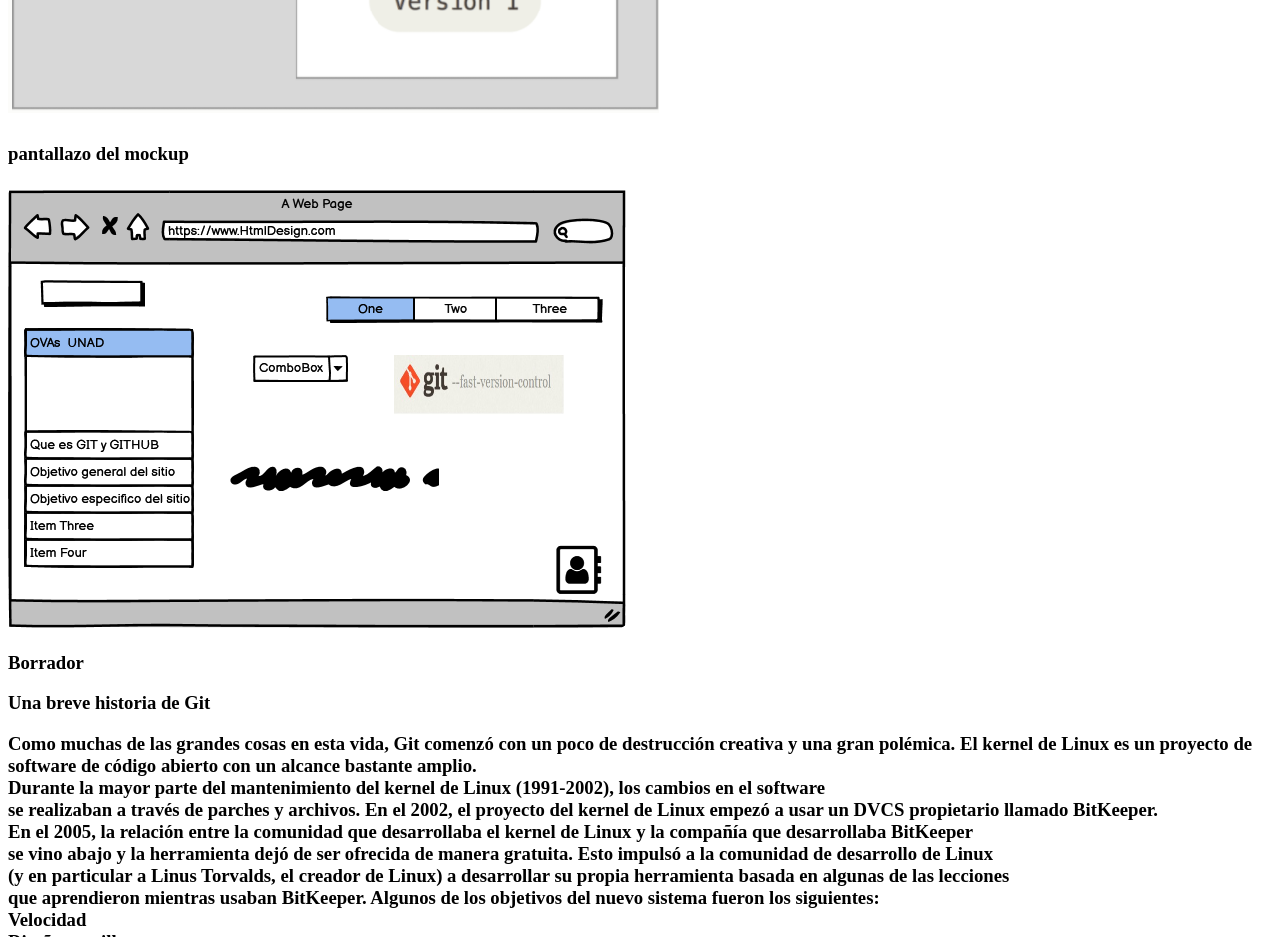
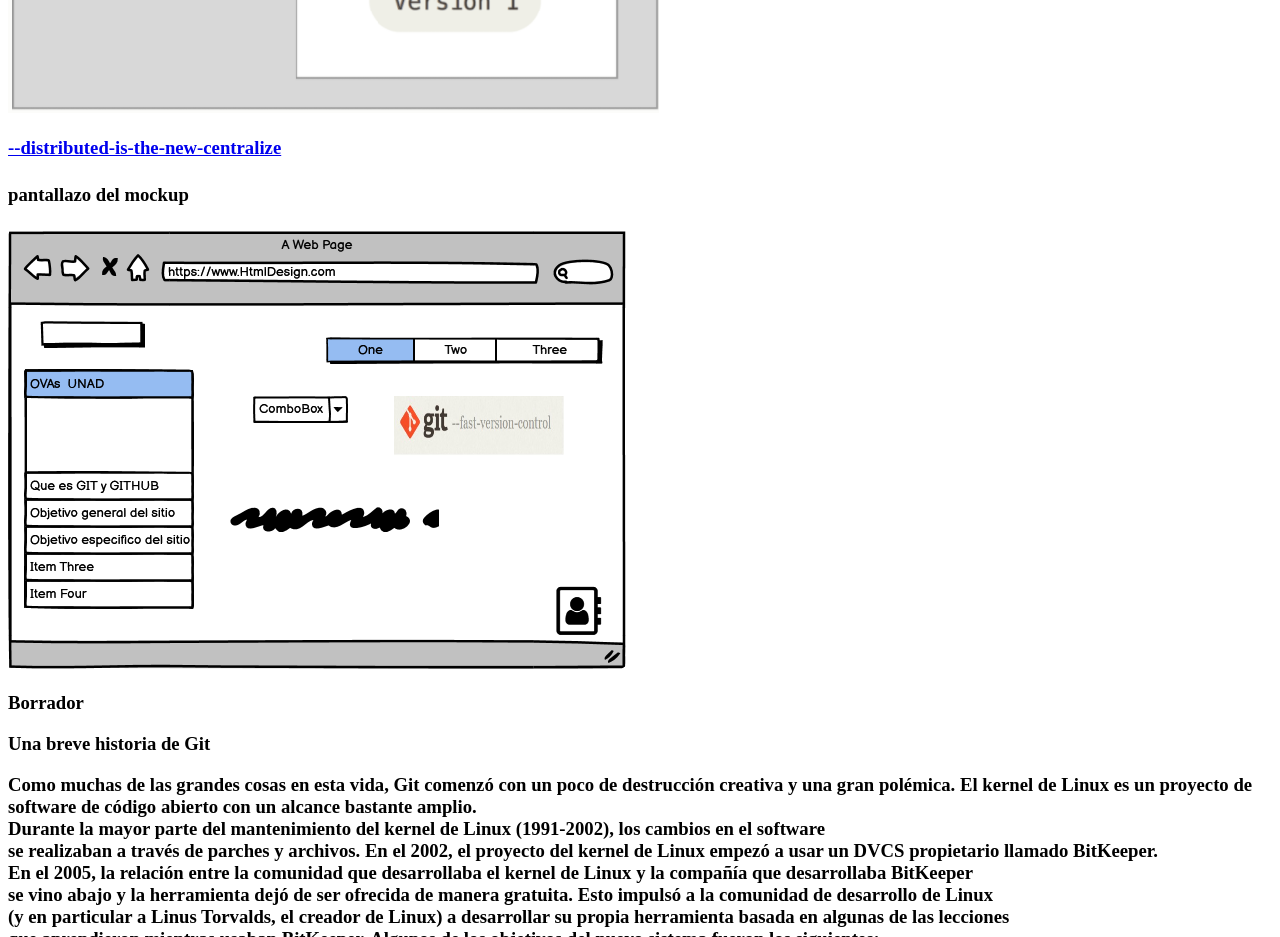
Before and after one commit to edgomezag/DSW_EdwardGomez, a plain HTML site: page planing.html in a window 1280 px wide. Shown: the part 1140-2077 px from the top of the page. Drawn offline with Linux system fonts and the light colour scheme.

Commit message:
v5
cambio planing

```diff
--- a/planing.html
+++ b/planing.html
@@ -22,7 +22,9 @@
         <img src="Git_2.png" alt="Git_2.png">
         <img src="Git_3.png" alt="Git_3.png">
         <css src="Git_Texto.txt" alt="Git_Texto.txt">
-
+        <p>
+            <a href="https://git-scm.com/book/es/v2" target="_blank">--distributed-is-the-new-centralize</a>
+        </p>
     <h4>pantallazo del mockup<h4>
 
         <img src="Mockup.png" alt="Mockup.png">
```
